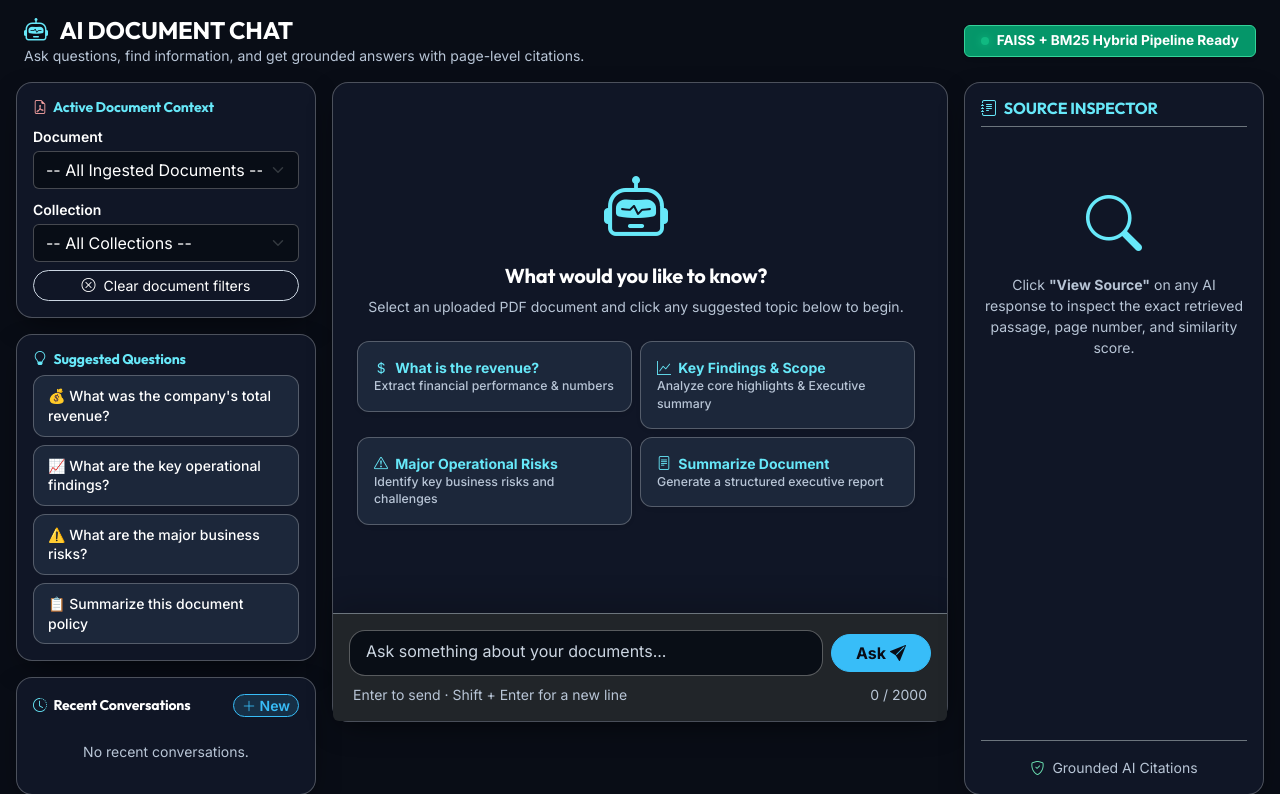
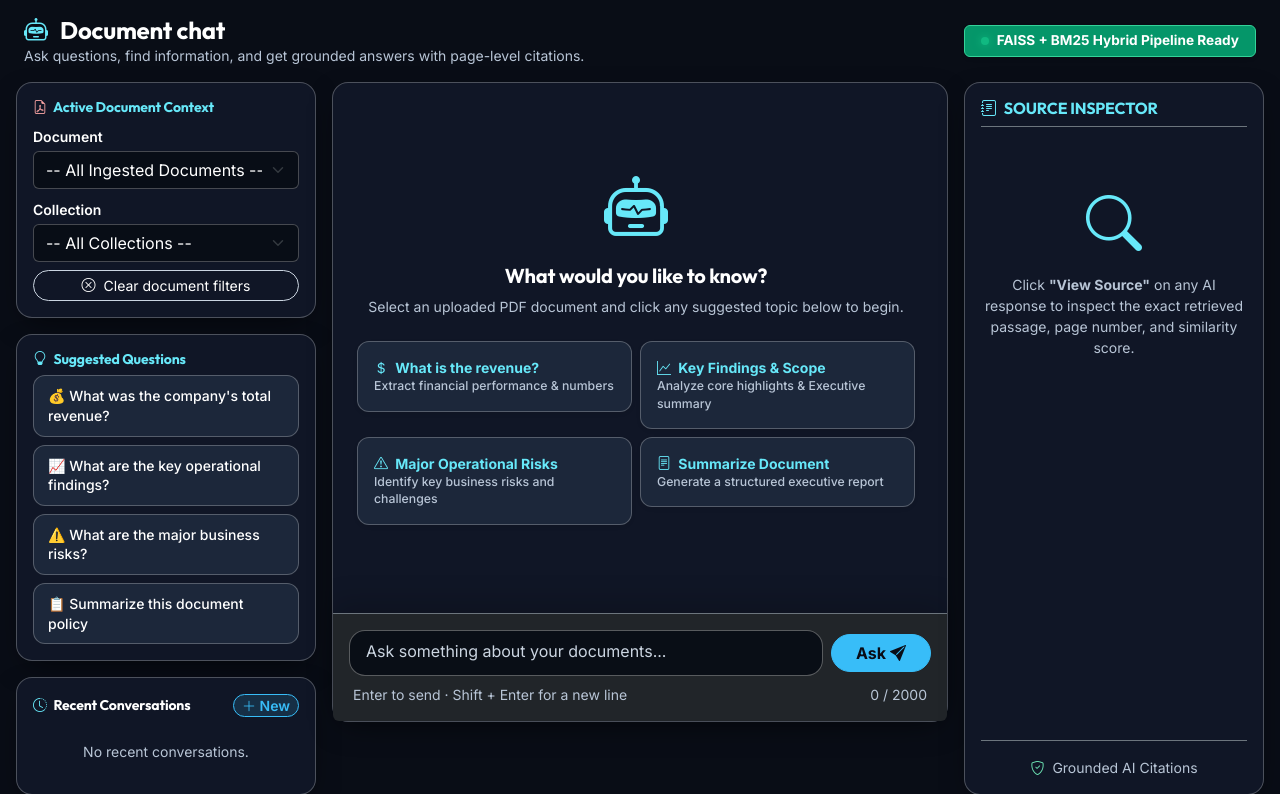
Before and after one commit to Dhanaraj2410/AI-Powered-Document-IntelligenceRAG-Assistant, a Django app: page /chat/ in a window 1280 px wide. Shown: the part 101-895 px from the top of the page. Run offline with Django 5.2, Linux system fonts and the light colour scheme; the visitor is signed in with stand-in values (Sample User, id 1); data that the repository does not hold is empty; parts of the project's set-up code (start-up, migrations or seed data) failed here and were passed over.

Commit message:
style: simplify chat workspace heading

```diff
--- a/templates/chat.html
+++ b/templates/chat.html
@@ -7,7 +7,7 @@
     <!-- Top Header Banner -->
     <div class="d-flex justify-content-between align-items-center mb-3 px-2 flex-wrap gap-2">
         <div>
-            <h4 class="fw-bold mb-0 text-light font-heading"><i class="bi bi-robot text-info me-2"></i> AI DOCUMENT CHAT</h4>
+            <h4 class="fw-bold mb-0 text-light font-heading"><i class="bi bi-robot text-info me-2" aria-hidden="true"></i> Document chat</h4>
             <p class="text-muted small mb-0">Ask questions, find information, and get grounded answers with page-level citations.</p>
         </div>
         <div class="d-flex align-items-center gap-2">
```
